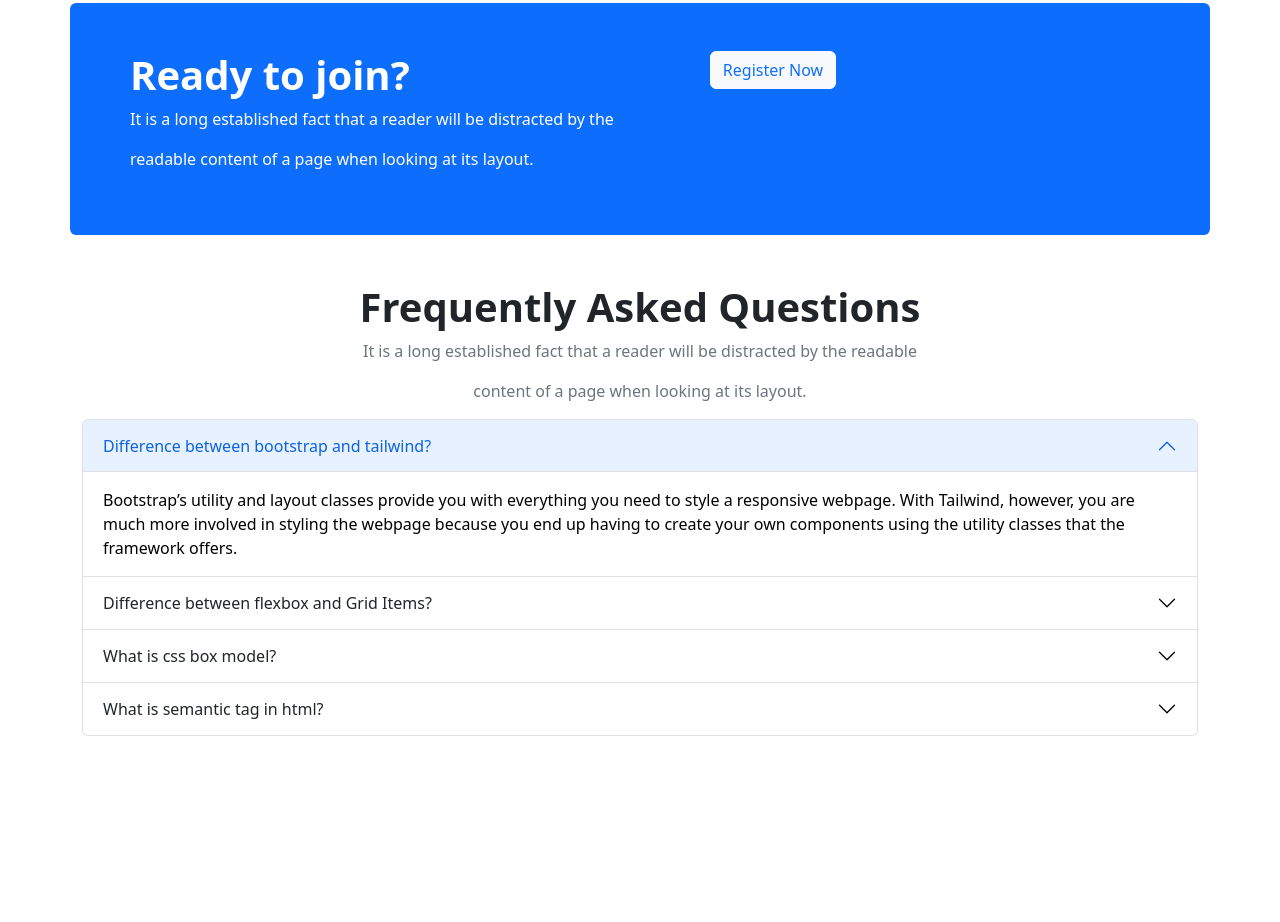
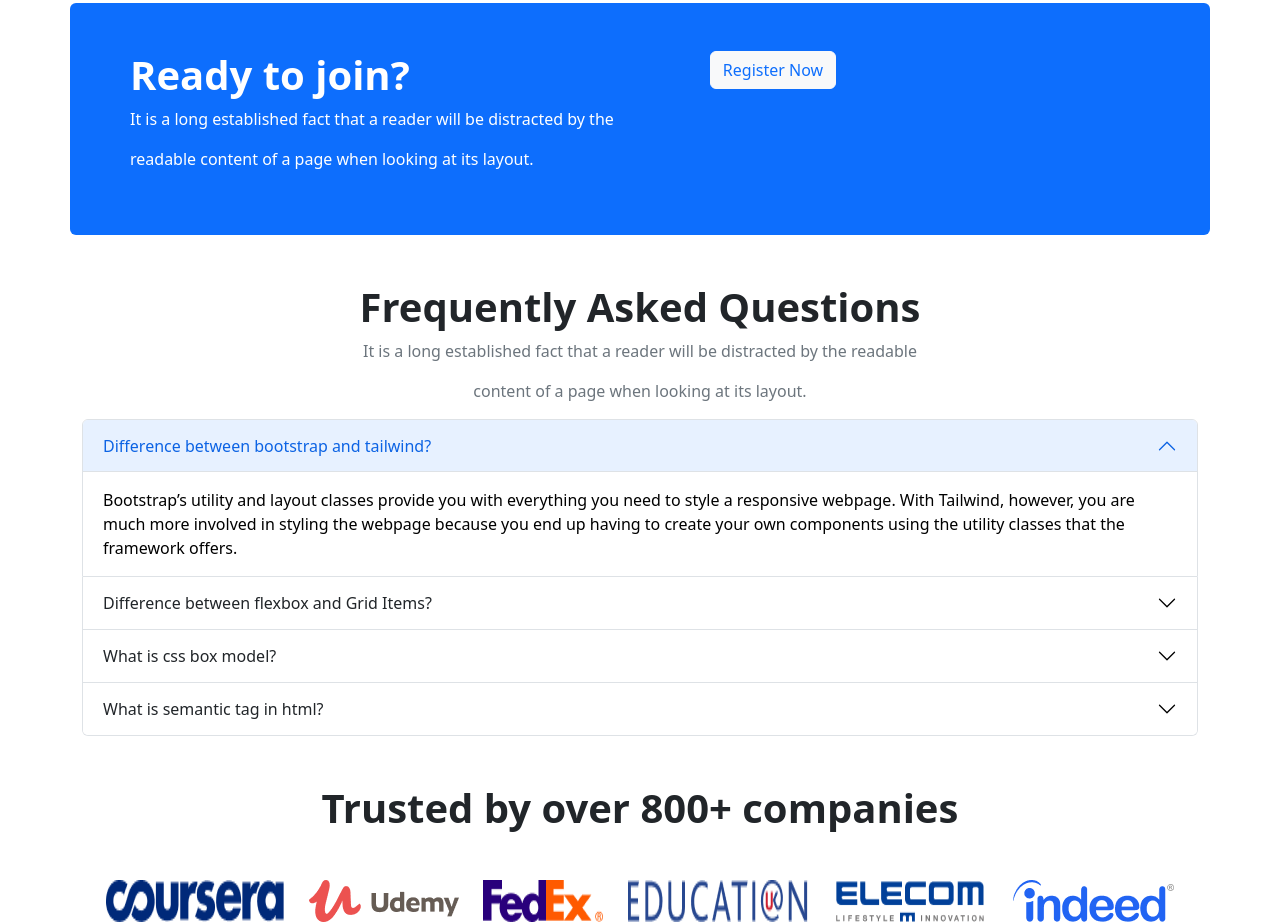
Before and after one commit to MazharulUtsho/edu-paradise, a plain HTML site: page index.html in a window 1280 px wide. Shown: the part 1691-2613 px from the top of the page. Before the commit the page ends 2427 px from the top, so only its background shows below. Drawn offline with nearby package versions, Linux system fonts and the light colour scheme.

Commit message:
company section

```diff
--- a/index.html
+++ b/index.html
@@ -357,6 +357,19 @@
             </div>
         </section>
         <!-- frequently ask question section end -->
+        <!-- company section start -->
+        <section class="container mt-5">
+            <h1 class="text-center fs-1 fw-bolder">Trusted by over 800+ companies</h1>
+            <div class="d-flex justify-content-center justify-content-evenly mt-5">
+                <img class="img-fluid" src="images/company/company-1.png" alt="">
+                <img class="img-fluid" src="images/company/company-2.png" alt="">
+                <img class="img-fluid" src="images/company/company-3.png" alt="">
+                <img class="img-fluid" src="images/company/company-4.png" alt="">
+                <img class="img-fluid" src="images/company/company-5.png" alt="">
+                <img class="img-fluid" src="images/company/company-6.png" alt="">
+            </div>
+        </section>
+        <!-- company section end -->
     </main>
     <!-- main section end -->
 
```
